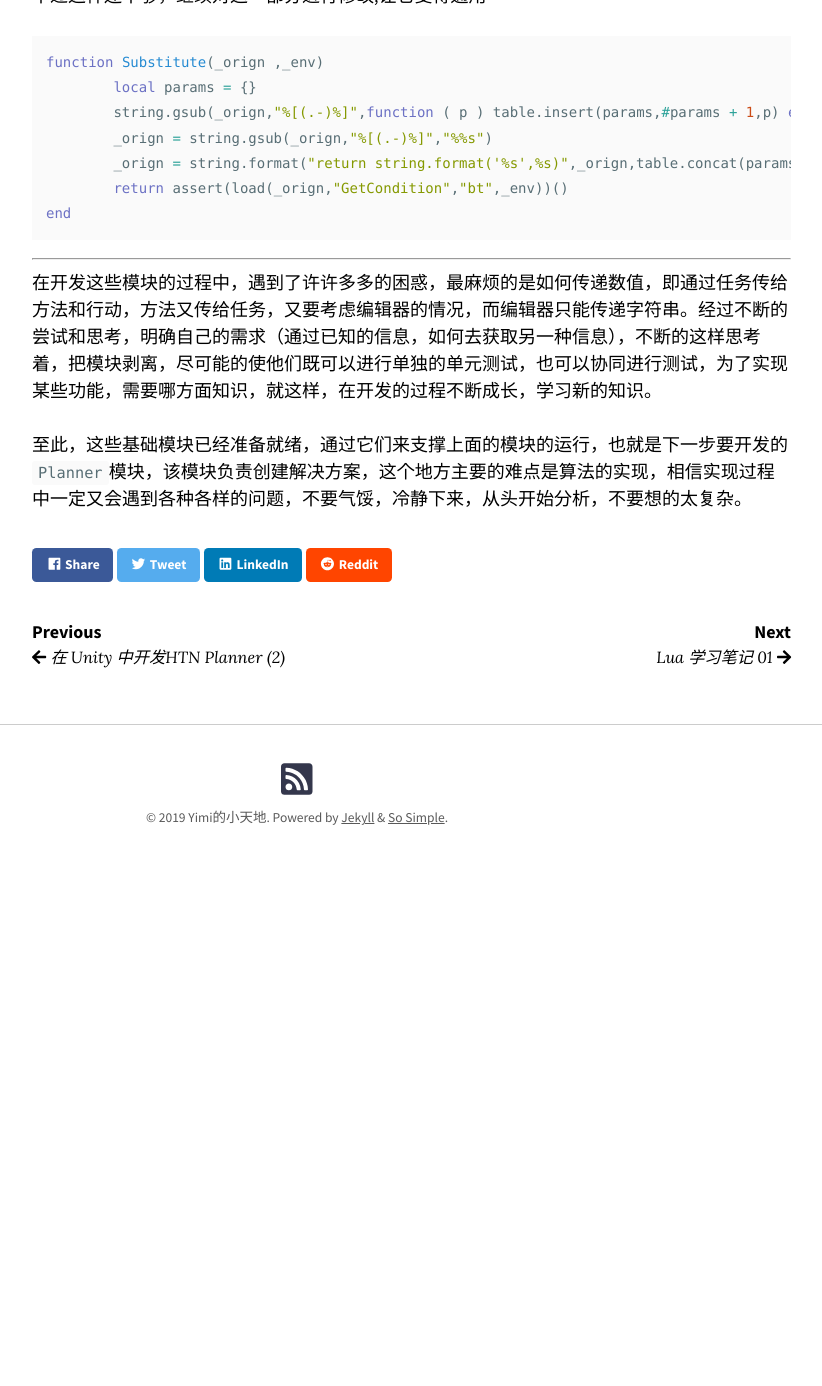
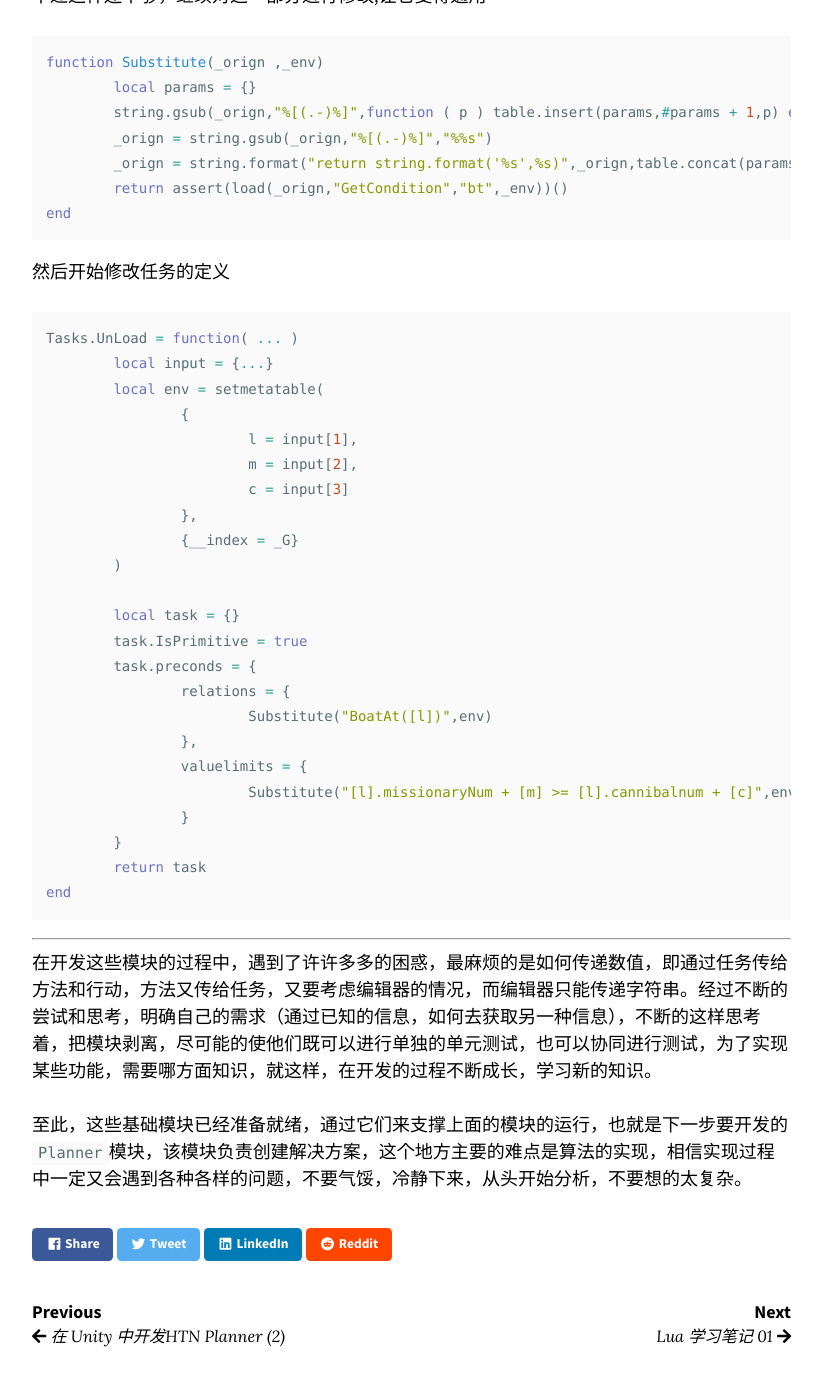
Before and after one commit to YimiCGH/YimiCGH.github.io, a Jekyll site: the page built from _posts/2019-11-19-HTN-Dev-log-03.md, in a window 1280 px wide and 1400 px high, scrolled down 10398 px. Shown: the top 1386 px of the window, without its empty margins (343-1165 px from the left). Built offline with Jekyll 4.4.1, drawn with Linux system fonts in a browser that asks for light colours; nearby versions of some CDN libraries; comment, search, counter and statistics services are not loaded; before the commit the page ends 11299 px from its top, so only the background shows below that.

Commit message:
Update 2019-11-19-HTN-Dev-log-03.md

````diff
--- a/_posts/2019-11-19-HTN-Dev-log-03.md
+++ b/_posts/2019-11-19-HTN-Dev-log-03.md
@@ -408,6 +408,35 @@ function Substitute(_orign ,_env)
 	return assert(load(_orign,"GetCondition","bt",_env))()
 end
 ```
+
+然后开始修改任务的定义
+
+```lua
+Tasks.UnLoad = function( ... )
+	local input = {...}
+	local env = setmetatable(
+		{
+			l = input[1],
+			m = input[2],
+			c = input[3]
+		},
+		{__index = _G}
+	)
+
+	local task = {}
+	task.IsPrimitive = true
+	task.preconds = {
+		relations = {
+			Substitute("BoatAt([l])",env)
+		},
+		valuelimits = {
+			Substitute("[l].missionaryNum + [m] >= [l].cannibalnum + [c]",env)
+		}
+	}
+	return task
+end
+```
+
 ----
 在开发这些模块的过程中，遇到了许许多多的困惑，最麻烦的是如何传递数值，即通过任务传给方法和行动，方法又传给任务，又要考虑编辑器的情况，而编辑器只能传递字符串。经过不断的尝试和思考，明确自己的需求（通过已知的信息，如何去获取另一种信息），不断的这样思考着，把模块剥离，尽可能的使他们既可以进行单独的单元测试，也可以协同进行测试，为了实现某些功能，需要哪方面知识，就这样，在开发的过程不断成长，学习新的知识。
 
````
